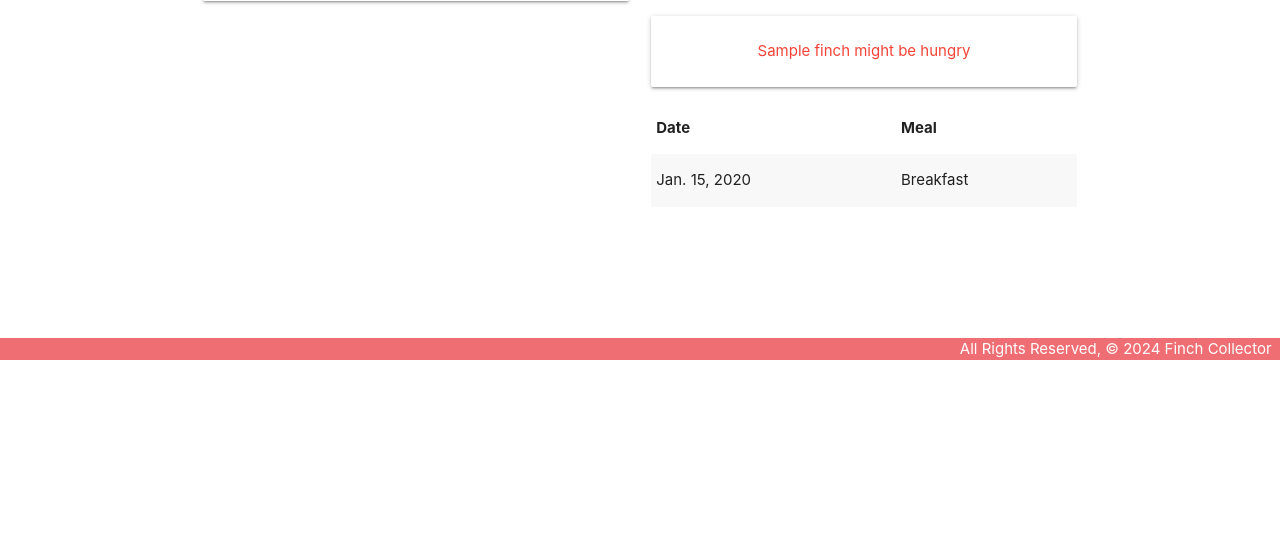
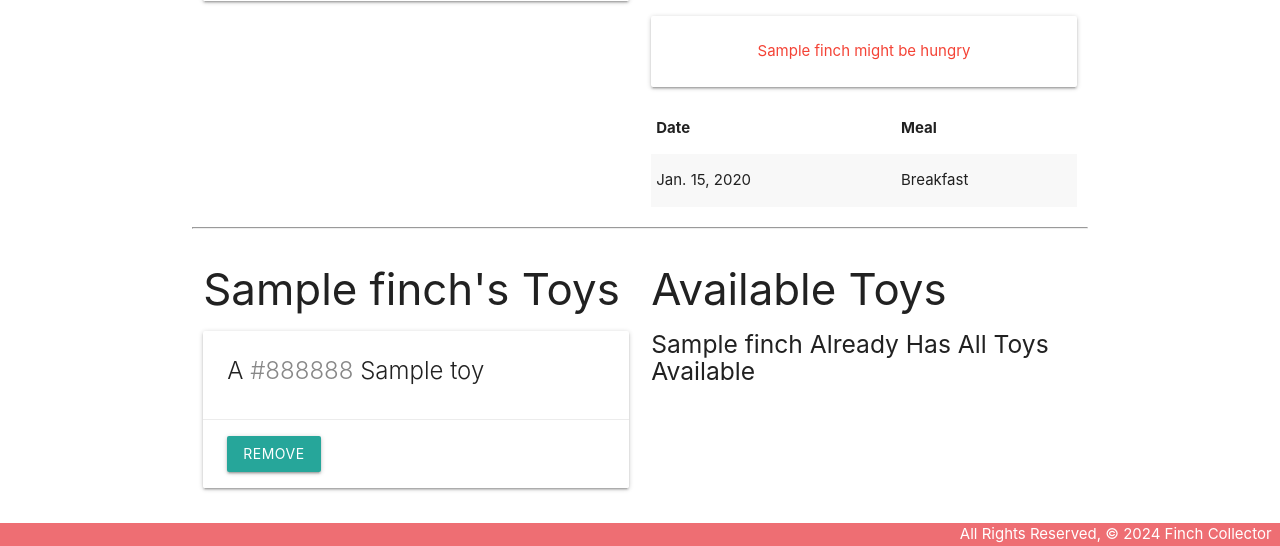
Before and after one commit to Exiled184/finch-collector-repo, a Django app: page /finches/1/ in a window 1280 px wide. Shown: the part 440-986 px from the top of the page. Before the commit the page ends 800 px from the top, so only its background shows below. Run offline with Django 5.2, Linux system fonts and the light colour scheme; tables that the repository leaves empty hold one stand-in row (values such as "Sample post").

Commit message:
part 5 completed

```diff
--- a/main_app/models.py
+++ b/main_app/models.py
@@ -25,7 +25,7 @@ class Finch(models.Model):
     breed = models.CharField(max_length=100)
     description = models.TextField(max_length=250)
     age = models.IntegerField()
-
+    toys = models.ManyToManyField(Toy)
     def __str__(self):
         return self.name
 
--- a/main_app/templates/finches/detail.html
+++ b/main_app/templates/finches/detail.html
@@ -55,6 +55,55 @@
     </table>
   </div>
 </div>
+
+<hr />
+<div class="row">
+  <div class="col s6">
+    <h3>{{ finch.name }}'s Toys</h3>
+    {% if finch.toys.count %} {% for toy in finch.toys.all %}
+    <div class="card">
+      <div class="card-content">
+        <span class="card-title">
+          A <span style="color: {{ toy.color }}">{{ toy.color }}</span>
+          {{toy.name }}
+        </span>
+      </div>
+      <div class="card-action">
+        <form action="{% url 'unassoc_toy' finch.id toy.id %}" method="POST">
+          {% csrf_token %}
+          <button type="submit" class="btn">Remove</button>
+        </form>
+      </div>
+    </div>
+    {% endfor %} {% else %}
+    <h5>No Toys</h5>
+    {% endif %}
+  </div>
+
+  <div class="col s6">
+    <h3>Available Toys</h3>
+    {% if toys.count %} {% for toy in toys.all %}
+    <div class="card">
+      <div class="card-content">
+        <span class="card-title">
+          A
+          <span style="color: {{ toy.color }}">{{ toy.color }}</span>
+          {{toy.name}}
+        </span>
+      </div>
+      <div class="card-action">
+        <form action="{% url 'assoc_toy' finch.id toy.id %}" method="POST">
+          {% csrf_token %}
+          <button type="submit" class="btn">Add</button>
+        </form>
+      </div>
+    </div>
+    {% endfor %} {% else %}
+    <h5>{{finch.name}} Already Has All Toys Available</h5>
+    {% endif %}
+  </div>
+</div>
+
 <script>
   const dateEl = document.getElementById("id_date");
   M.Datepicker.init(dateEl, {
--- a/main_app/urls.py
+++ b/main_app/urls.py
@@ -11,9 +11,12 @@ urlpatterns = [
     path('finches/<int:pk>/update/', views.FinchUpdate.as_view(), name='finches_update'),
     path('finches/<int:pk>/delete/', views.FinchDelete.as_view(), name='finches_delete'),
     path('finches/<int:finch_id>/add_feeding/', views.add_feeding, name='add_feeding'),
+    path('finches/<int:finch_id>/assoc_toy/<int:toy_id>/', views.assoc_toy, name='assoc_toy'),
+    path('finches/<int:finch_id>/unassoc_toy/<int:toy_id>/', views.unassoc_toy, name='unassoc_toy'),
     path('toys/', views.ToyList.as_view(), name='toy_index'),
-      path('toys/<int:pk>/', views.ToyDetail.as_view(), name='toys_detail'),
+    path('toys/<int:pk>/', views.ToyDetail.as_view(), name='toys_detail'),
     path('toys/create/', views.ToyCreate.as_view(), name='toys_create'),
     path('toys/<int:pk>/update/', views.ToyUpdate.as_view(), name='toys_update'),
     path('toys/<int:pk>/delete/', views.ToyDelete.as_view(), name='toys_delete'),
+
   ]
--- a/main_app/views.py
+++ b/main_app/views.py
@@ -18,8 +18,10 @@ def finches_index(request):
 
 def finches_detail(request, finch_id):
     finch = Finch.objects.get(id=finch_id)
+    id_list = finch.toys.all().values_list('id')
+    toys_cat_doesnt_have = Toy.objects.exclude(id__in=id_list)
     feeding_form = FeedingForm()
-    return render(request, 'finches/detail.html', {'finch': finch, 'feeding_form': feeding_form})
+    return render(request, 'finches/detail.html', {'finch': finch, 'feeding_form': feeding_form, 'toys':toys_cat_doesnt_have})
 
 def add_feeding(request, finch_id):
     form = FeedingForm(request.POST)
@@ -31,7 +33,7 @@ def add_feeding(request, finch_id):
 
 class FinchCreate(CreateView):
     model = Finch
-    fields = '__all__'
+    fields = ['name','breed','description','age']
     success_url = '/finches'
 
 
@@ -60,3 +62,11 @@ class ToyUpdate(UpdateView):
 class ToyDelete(DeleteView):
     model = Toy
     success_url = '/toys'
+
+def assoc_toy(request, finch_id, toy_id):
+    Finch.objects.get(id=finch_id).toys.add(toy_id)
+    return redirect('detail',finch_id=finch_id)
+
+def unassoc_toy(request, finch_id, toy_id):
+    Finch.objects.get(id=finch_id).toys.remove(toy_id)
+    return redirect('detail',finch_id=finch_id)
```
Also changed, not shown: main_app/migrations/0004_finch_toys.py (added).
